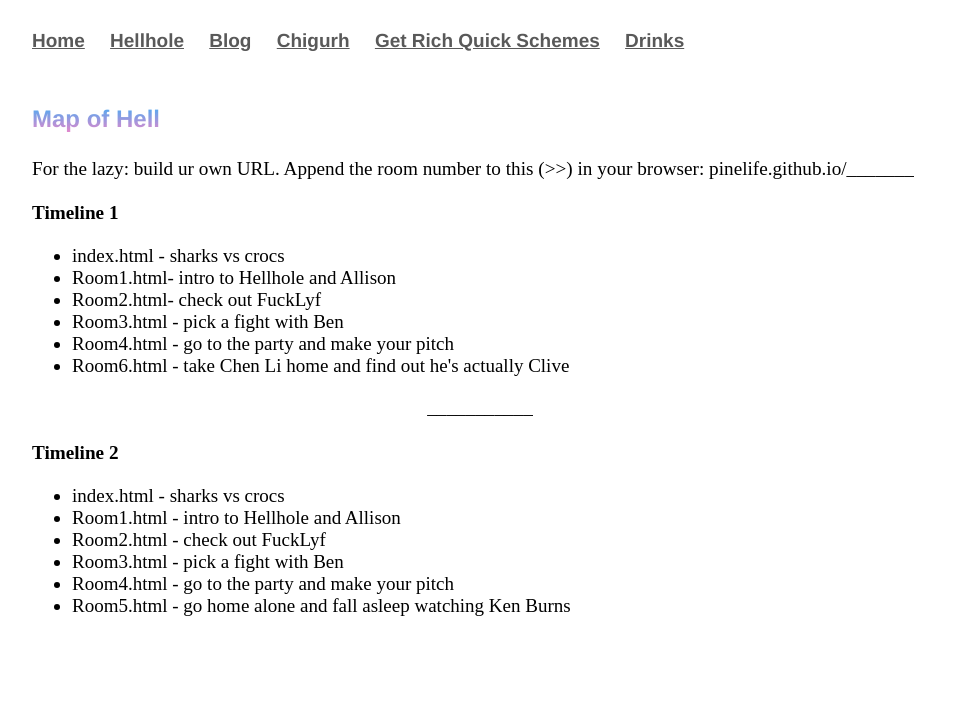
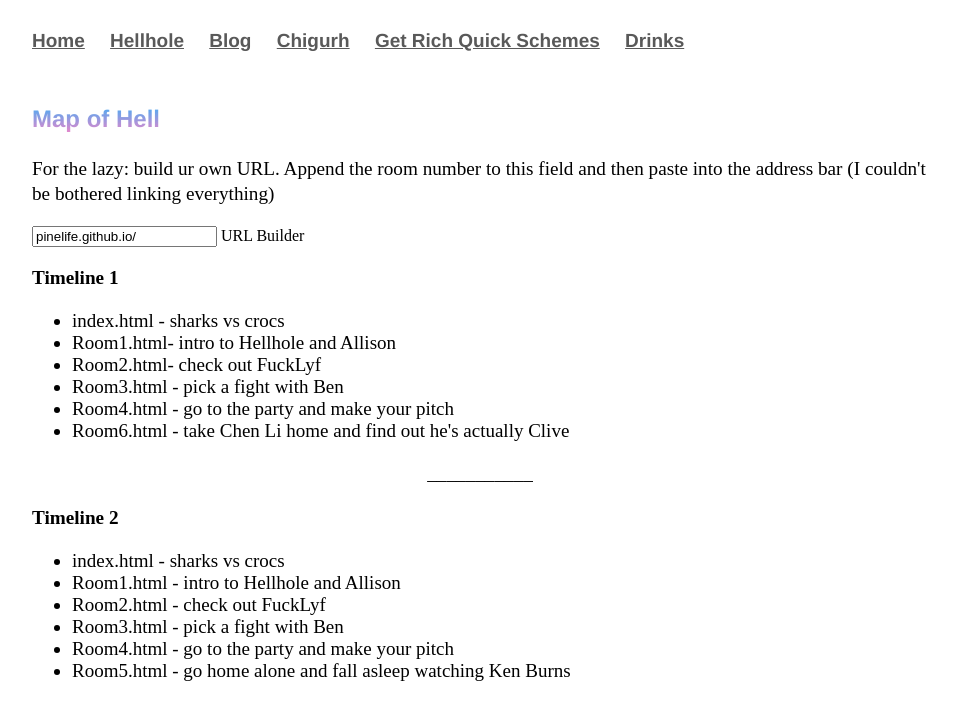
Before and after one commit to Pinelife/pinelife.github.io, a Jekyll site: the page Hellhole/map.html, which Jekyll copies as it is, in a window 1280 px wide. Shown: the top 720 px of the page, without its empty margins (160-1117 px from the left). Built offline with Jekyll 4.4.1, drawn with Linux system fonts in a browser that asks for light colours.

Commit message:
Update map.html

```diff
--- a/Hellhole/map.html
+++ b/Hellhole/map.html
@@ -30,7 +30,14 @@
 			</nav>
       <h3>Map of Hell
       </h3>
-			<p>For the lazy: build ur own URL. Append the room number to this (>>) in your browser: pinelife.github.io/_______ </p>
+			<p>For the lazy: build ur own URL. Append the room number to this field and then paste into the address bar
+			(I couldn't be bothered linking everything)</p>
+
+<form>
+  <input type="text" name="URL Builder" value="pinelife.github.io/"> URL Builder<br>
+</form>
+
+
 			<p>
 			<b>Timeline 1</b>
 			<ul>
```
